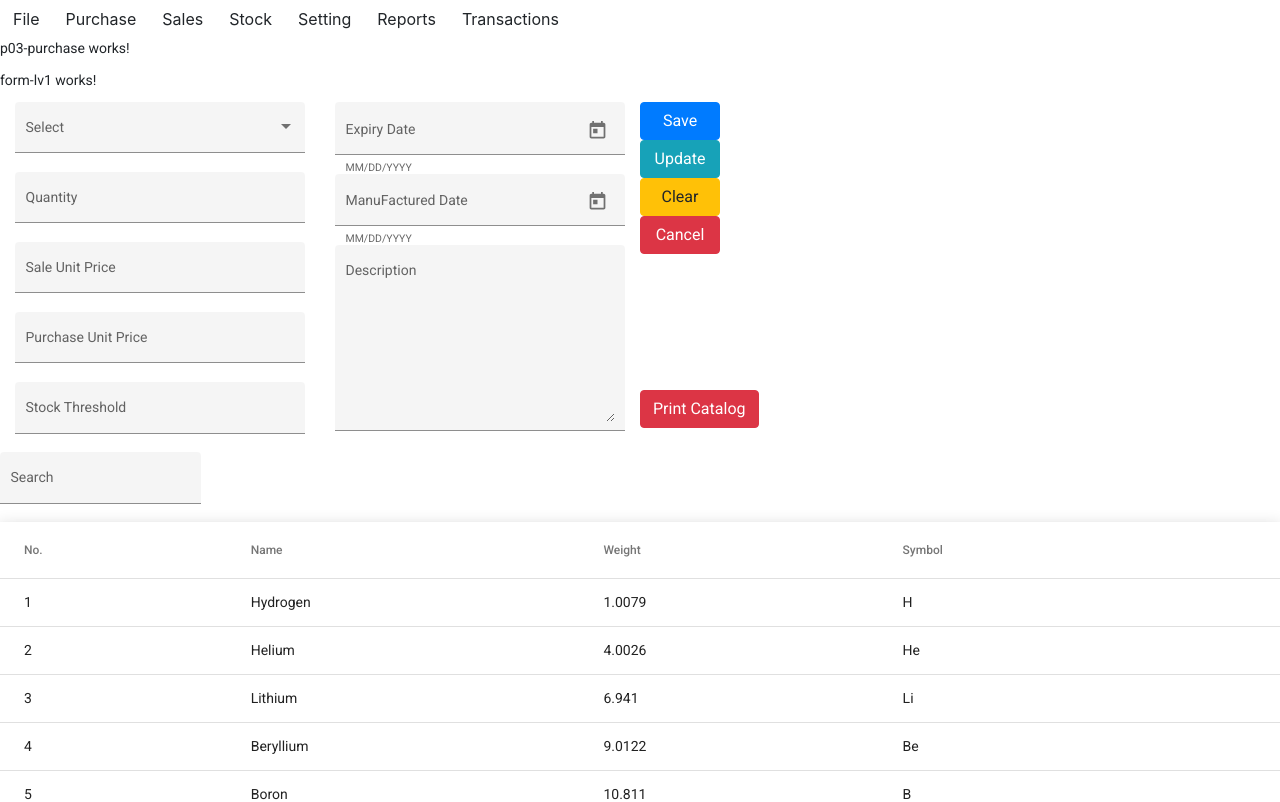
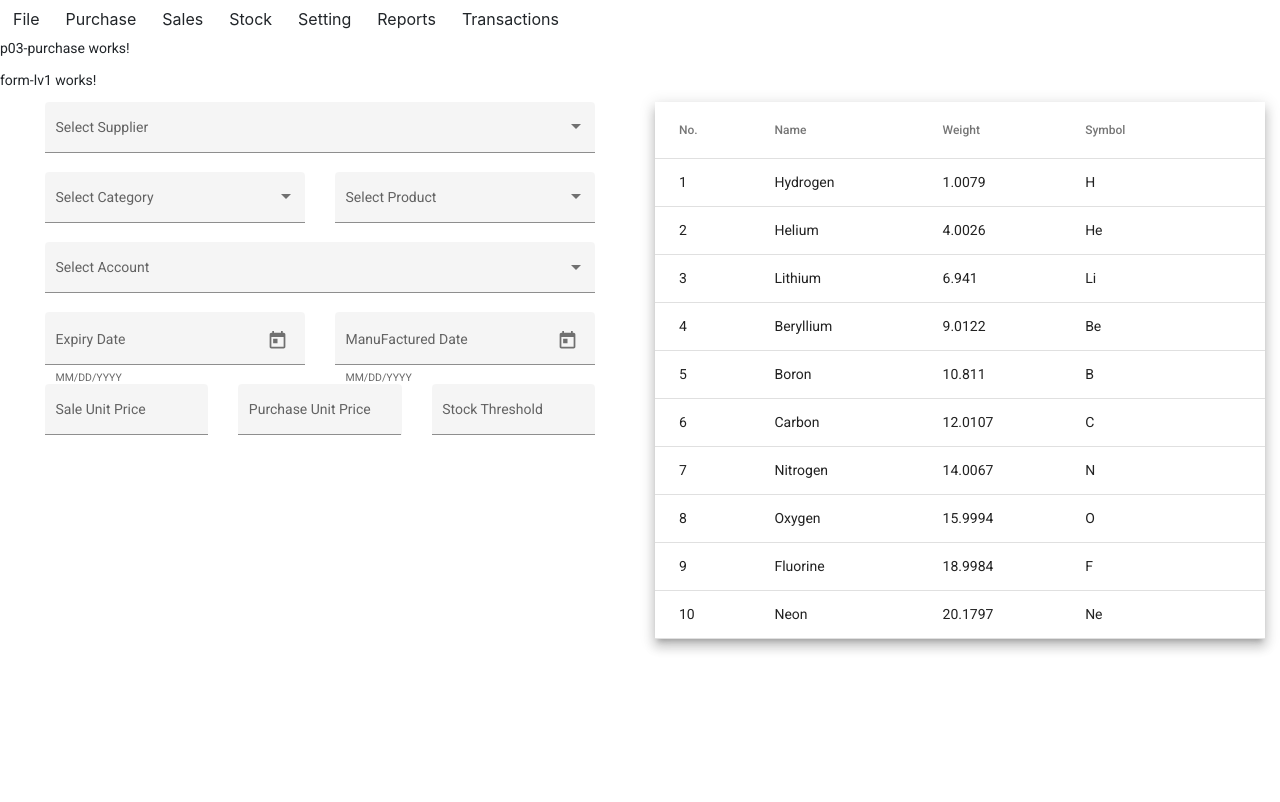
Before and after one commit to GunPkate/ng_erp, an Angular app: page /purchase/1 in a window 1280 px wide. Shown: the top 802 px of the page. Built offline with nearby package versions, Linux system fonts and the light colour scheme.

Commit message:
set purchase form

```diff
--- a/src/form/p03-purchase/form-lv1/form03-lv1.component.html
+++ b/src/form/p03-purchase/form-lv1/form03-lv1.component.html
@@ -1,43 +1,42 @@
 <p>form-lv1 works!</p>
 
 <form class="d-flex">
-    <div class="col-3">
-        <div class="d-flex flex-column">
-            <mat-form-field appearance="fill">
-                <mat-label>Select</mat-label>
+    <div class="col-6">
+        <div class="col-12">
+            <mat-form-field class="col-12" appearance="fill">
+                <mat-label>Select Supplier</mat-label>
                 <mat-select>
                     <mat-option value="one">First option</mat-option>
                     <mat-option value="two">Second option</mat-option>
                 </mat-select>
             </mat-form-field>
 
-            <mat-form-field appearance="fill">
-                <mat-label>Quantity</mat-label>
-                <input matInput>
+            <mat-form-field class="col-6" appearance="fill">
+                <mat-label>Select Category</mat-label>
+                <mat-select>
+                    <mat-option value="one">First option</mat-option>
+                    <mat-option value="two">Second option</mat-option>
+                </mat-select>
             </mat-form-field>
 
-            <mat-form-field appearance="fill">
-                <mat-label>Sale Unit Price</mat-label>
-                <input matInput>
+            <mat-form-field class="col-6" appearance="fill">
+                <mat-label>Select Product</mat-label>
+                <mat-select>
+                    <mat-option value="one">First option</mat-option>
+                    <mat-option value="two">Second option</mat-option>
+                </mat-select>
             </mat-form-field>
 
-            <mat-form-field appearance="fill">
-                <mat-label>Purchase Unit Price</mat-label>
-                <input matInput>
+            <mat-form-field class="col-12" appearance="fill">
+                <mat-label>Select Account</mat-label>
+                <mat-select>
+                    <mat-option value="one">First option</mat-option>
+                    <mat-option value="two">Second option</mat-option>
+                </mat-select>
             </mat-form-field>
 
-            <mat-form-field appearance="fill">
-                <mat-label>Stock Threshold</mat-label>
-                <input matInput>
-            </mat-form-field>
-        </div>
-    </div>
-
-    <div class="col-3">
-        <div class="d-flex flex-column">
-
-
-            <mat-form-field appearance="fill">
+            <div>
+                <mat-form-field class="col-6" appearance="fill">
                     <mat-label>Expiry Date</mat-label>
                     <input matInput [matDatepicker]="picker">
                     <mat-datepicker-toggle matSuffix [for]="picker"></mat-datepicker-toggle>
@@ -45,42 +44,35 @@
                     <mat-hint>MM/DD/YYYY</mat-hint>
                   </mat-form-field>
 
-              <mat-form-field appearance="fill">
+                  <mat-form-field class="col-6" appearance="fill">
                     <mat-label>ManuFactured Date</mat-label>
                     <input matInput [matDatepicker]="picker1">
                     <mat-datepicker-toggle matSuffix [for]="picker1"></mat-datepicker-toggle>
                     <mat-datepicker #picker1></mat-datepicker>
                     <mat-hint>MM/DD/YYYY</mat-hint>
                   </mat-form-field>
+            </div>
 
-            <mat-form-field appearance="fill">
-                <mat-label>Description</mat-label>
-                <textarea style="height: 150px;" matInput></textarea>
+            <div>
+                <mat-form-field class="col-4" appearance="fill">
+                    <mat-label>Sale Unit Price</mat-label>
+                    <input matInput>
+                </mat-form-field>
+
+                <mat-form-field class="col-4" appearance="fill">
+                    <mat-label>Purchase Unit Price</mat-label>
+                    <input matInput>
+                </mat-form-field>
+
+                <mat-form-field class="col-4" appearance="fill">
+                    <mat-label>Stock Threshold</mat-label>
+                    <input matInput>
                 </mat-form-field>
             </div>
         </div>
-
-    <div class="d-flex flex-column justify-content-between">
-        <div class="d-flex flex-column">
-            <div><button style="width: 80px;" class="btn btn-primary" >Save</button></div>
-            <div><button style="width: 80px;" class="btn btn-info" >Update</button></div>
-            <div><button style="width: 80px;" class="btn btn-warning" >Clear</button></div>
-            <div><button style="width: 80px;" class="btn btn-danger" >Cancel</button></div>
-
-
     </div>
 
-        <div class="mb-4"><button class="btn btn-danger" >Print Catalog</button></div>
-    </div>
-</form>
-
-<div class="d-flex">
-    <mat-form-field appearance="fill">
-        <mat-label>Search</mat-label>
-        <input matInput>
-    </mat-form-field>
-</div>
-
+    <div class="col-6">
         <table mat-table [dataSource]="dataSource" class="mat-elevation-z8 col-12">
 
             <!--- Note that these columns can be defined in any order.
@@ -113,3 +105,5 @@
             <tr mat-header-row *matHeaderRowDef="displayedColumns"></tr>
             <tr mat-row *matRowDef="let row; columns: displayedColumns;"></tr>
           </table>
+    </div>
+</form>
--- a/src/form/p05-stock/form-lv1/form05-lv1.component.html
+++ b/src/form/p05-stock/form-lv1/form05-lv1.component.html
@@ -4,7 +4,7 @@
     <div class="col-3">
         <div class="d-flex flex-column">
             <mat-form-field appearance="fill">
-                <mat-label>Select</mat-label>
+                <mat-label>Category</mat-label>
                 <mat-select>
                     <mat-option value="one">First option</mat-option>
                     <mat-option value="two">Second option</mat-option>
```
Lines whose indentation alone changed are shown as unchanged.
